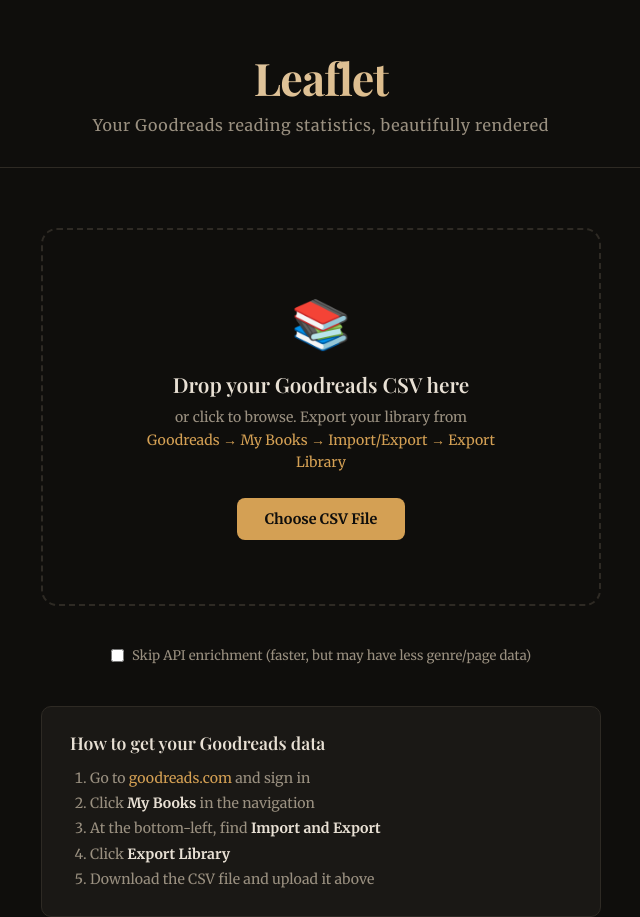
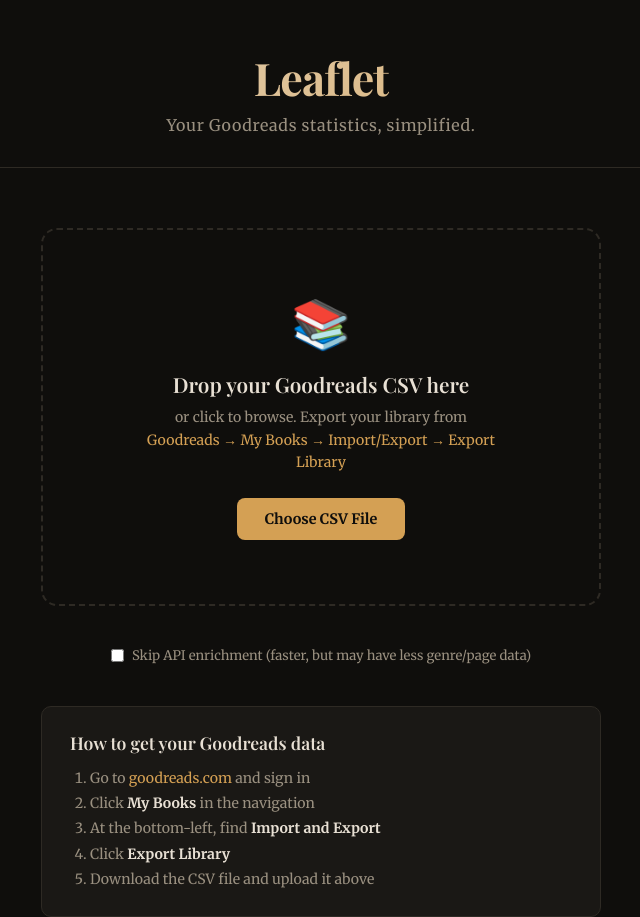
Before and after one commit to scfi-exe/Leaflet, a plain HTML site: page index.html in a window 1280 px wide. Shown: the whole page, without its empty margins (319-959 px from the left). Drawn offline with nearby package versions, Linux system fonts and the light colour scheme.

Commit message:
Update subtitle text for clarity

```diff
--- a/index.html
+++ b/index.html
@@ -206,7 +206,7 @@
   <div id="screen-upload" class="screen active">
     <div class="header">
       <h1 class="title">Leaflet</h1>
-      <p class="subtitle">Your Goodreads reading statistics, beautifully rendered</p>
+      <p class="subtitle">Your Goodreads statistics, simplified.</p>
     </div>
     <div class="container">
       <div class="upload-zone" id="upload-zone">
```
